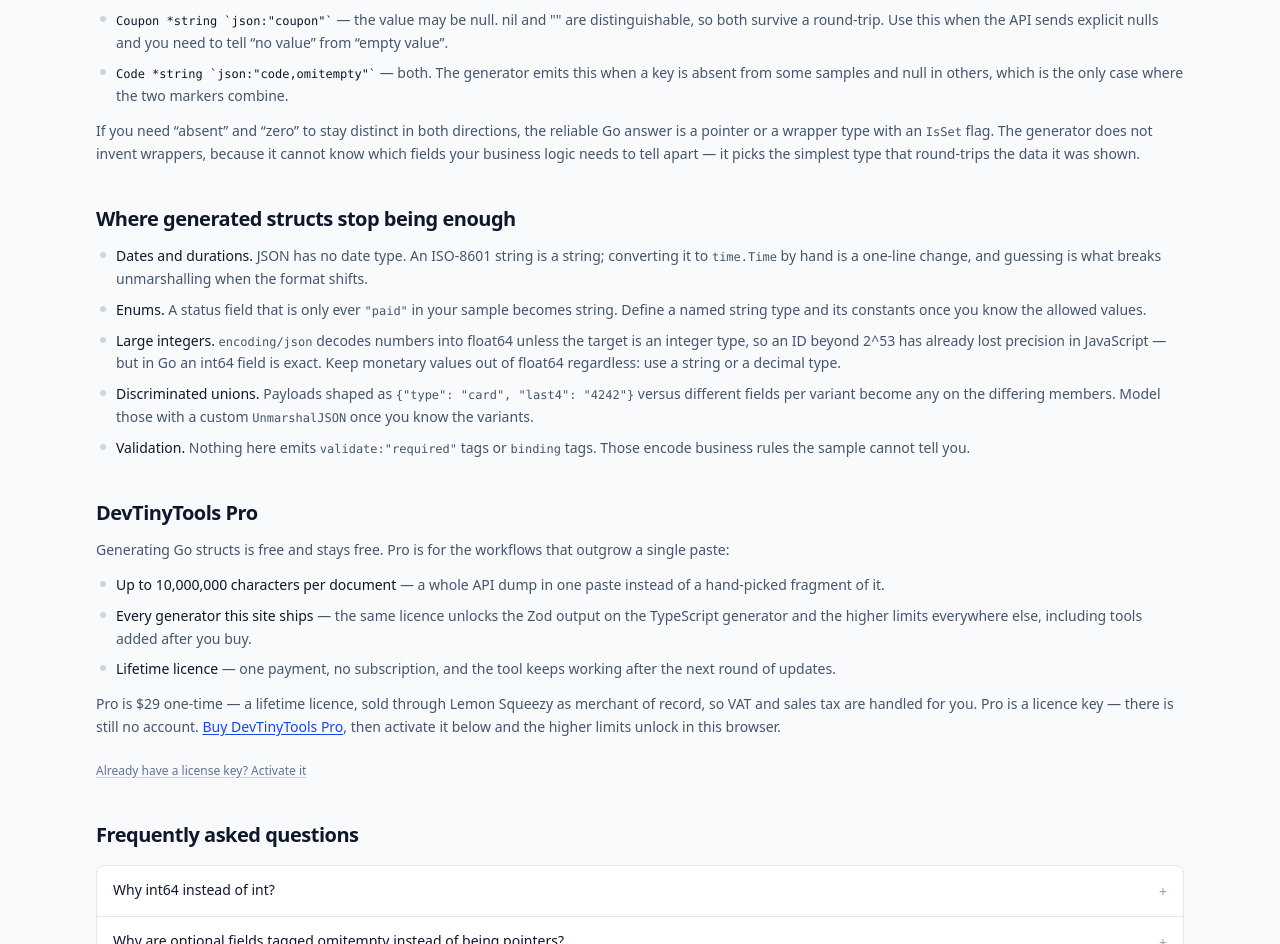
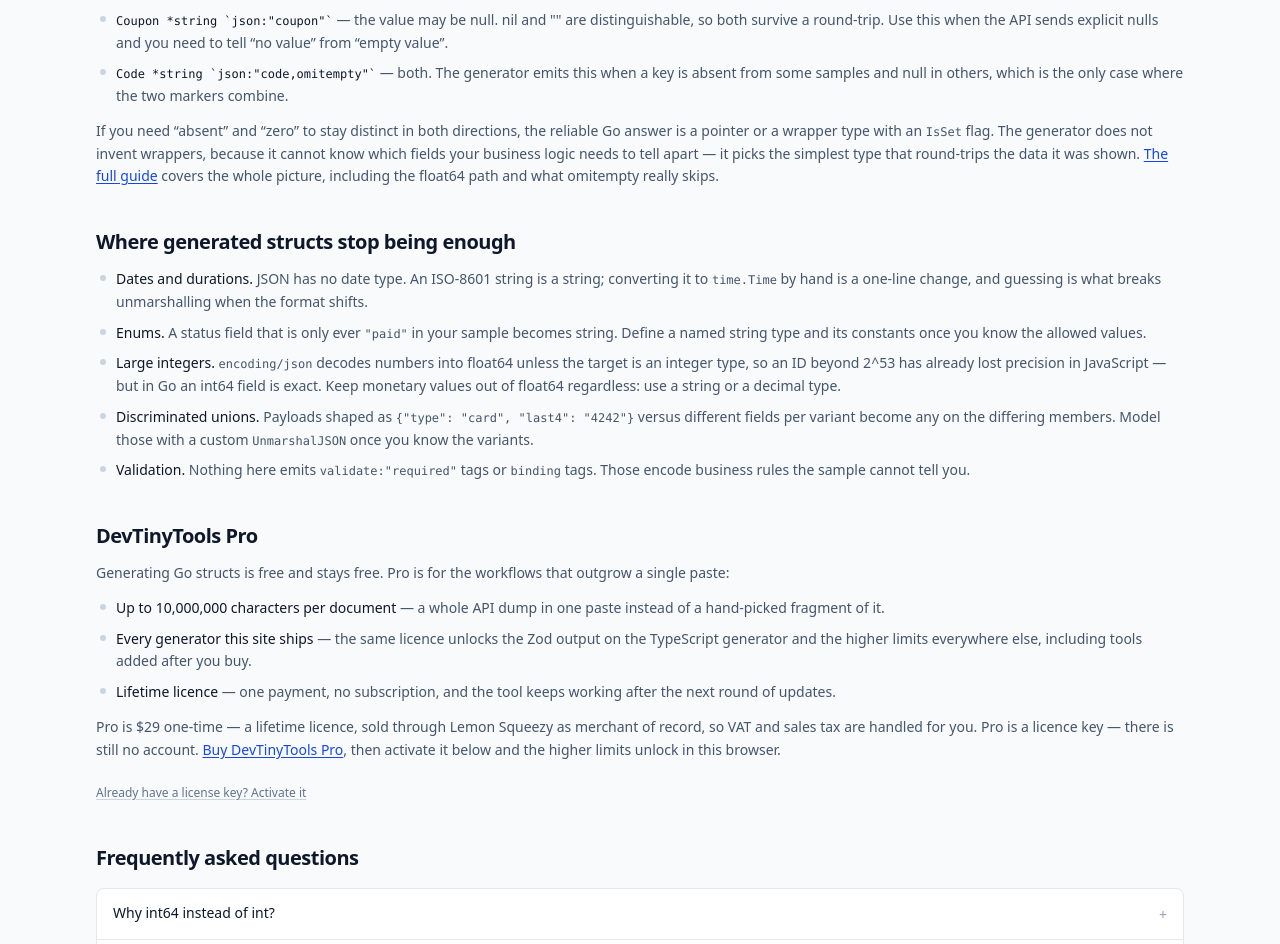
Before and after one commit to xushoulin/DevTinyTools, a Next.js app: page /json-to-go in a window 1280 px wide. Shown: the part 1820-2764 px from the top of the page. Built offline with nearby package versions, Linux system fonts and the light colour scheme; no server answers.

Commit message:
Link JSON to Go guide from the tool page

```diff
--- a/src/app/json-to-go/page.tsx
+++ b/src/app/json-to-go/page.tsx
@@ -1,4 +1,5 @@
 import { AdSlot } from "@/components/ad-slot";
+import Link from "next/link";
 import { ContentSection, ProseList, StepList } from "@/components/content-section";
 import { FaqSection } from "@/components/faq-section";
 import { JsonLd } from "@/components/json-ld";
@@ -212,7 +213,15 @@ export default function JsonToGoPage() {
               directions, the reliable Go answer is a pointer or a wrapper type with an{" "}
               <code className="font-mono text-[12px]">IsSet</code> flag. The generator does not
               invent wrappers, because it cannot know which fields your business logic needs to
-              tell apart — it picks the simplest type that round-trips the data it was shown.
+              tell apart — it picks the simplest type that round-trips the data it was shown.{" "}
+              <Link
+                href="/guides/convert-json-to-go-struct"
+                className="text-blue-700 underline underline-offset-2"
+              >
+                The full guide
+              </Link>{" "}
+              covers the whole picture, including the float64 path and what omitempty really
+              skips.
             </p>
           </ContentSection>
 
```
